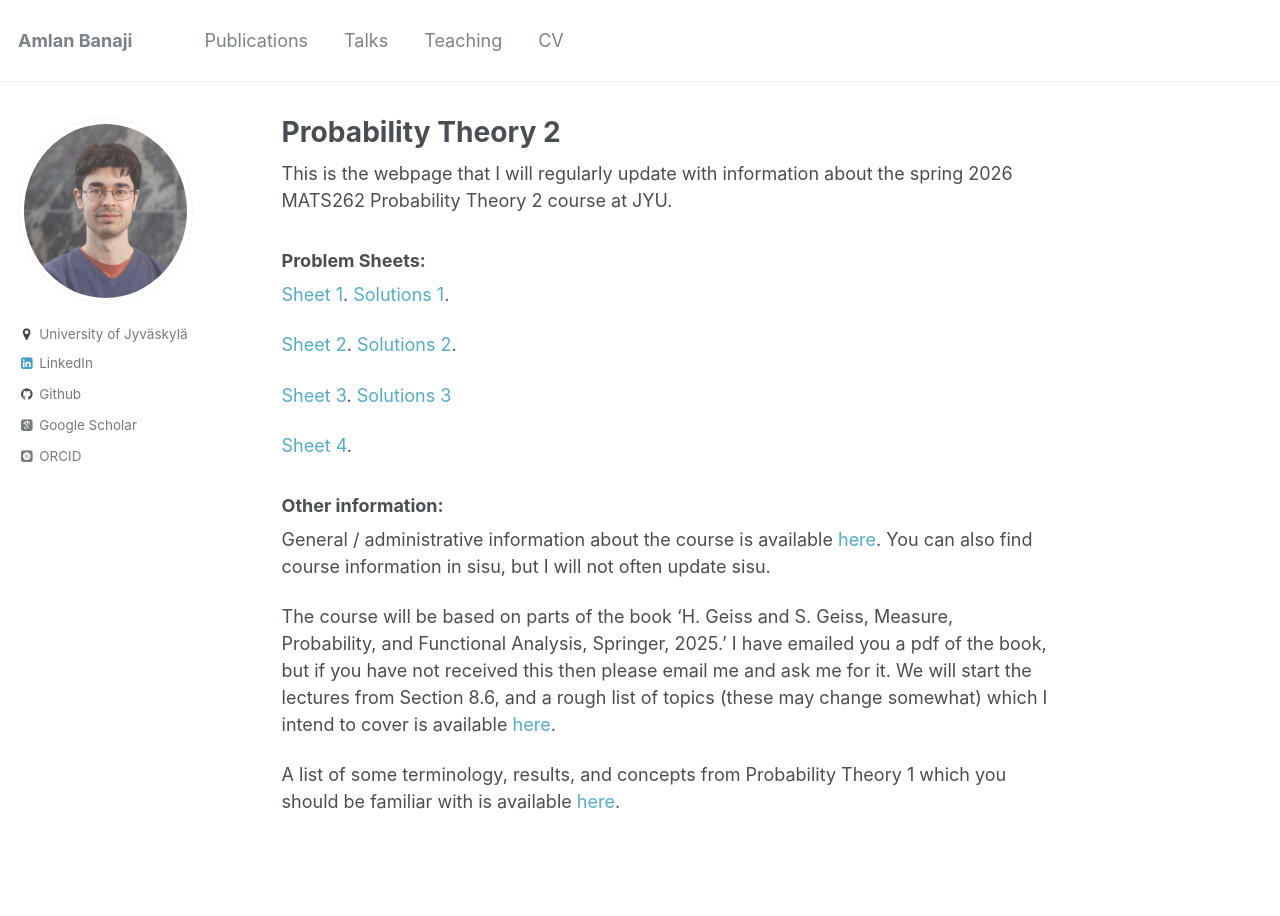
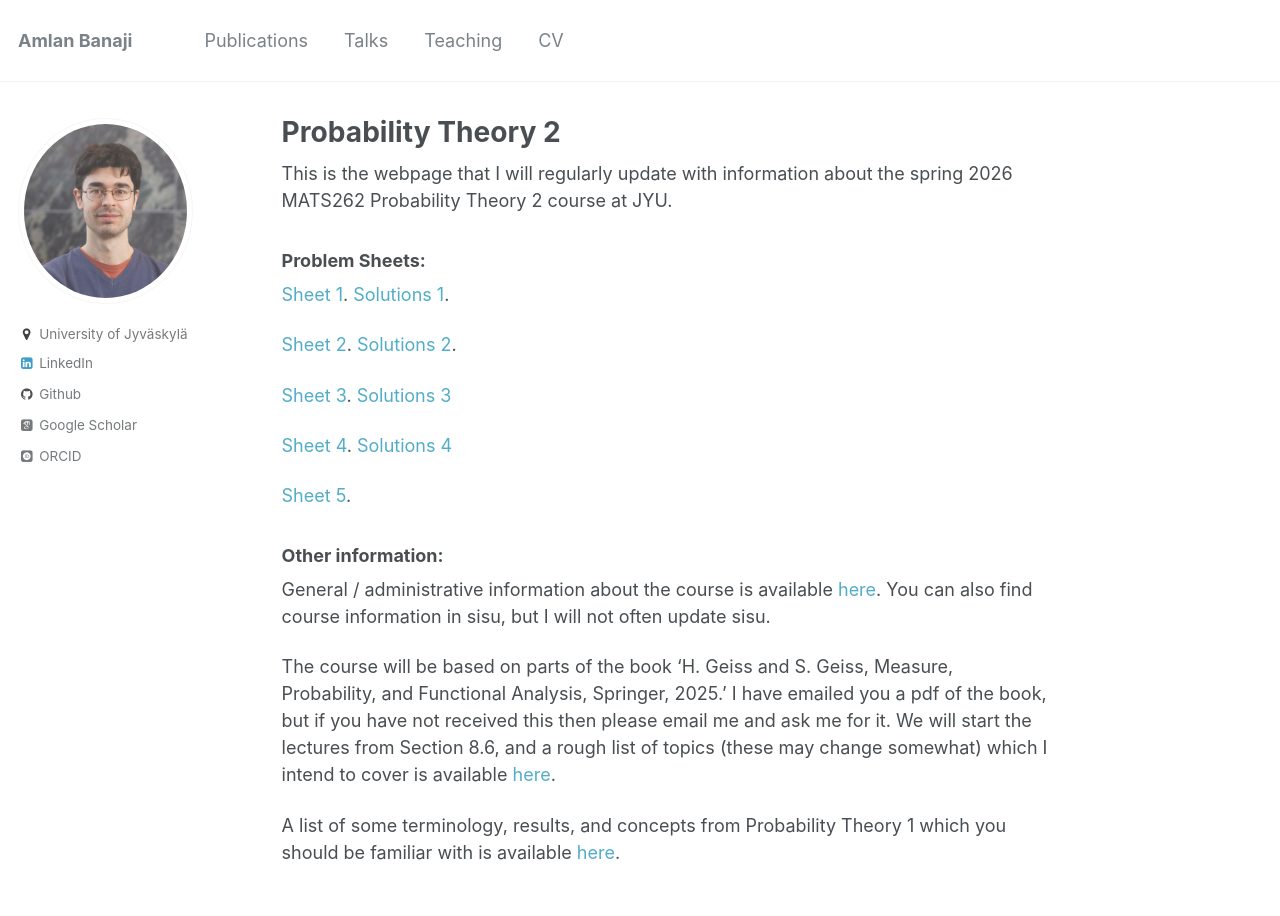
Before and after one commit to amlan-banaji/amlan-banaji.github.io, a Jekyll site: the page built from _pages/probability2026.md, in a window 1280 px wide. Built offline with Jekyll 4.4.1, drawn with Linux system fonts in a browser that asks for light colours; some web fonts are replaced.

Commit message:
probability sheet 5

```diff
--- a/_pages/probability2026.md
+++ b/_pages/probability2026.md
@@ -11,9 +11,11 @@ This is the webpage that I will regularly update with information about the spri
 
 [Sheet 2](https://amlan-banaji.github.io/files/Probability2-2.pdf). [Solutions 2](https://amlan-banaji.github.io/files/Probability2-2-soln.pdf).
 
-[Sheet 3](https://amlan-banaji.github.io/files/Probability2-3.pdf).  [Solutions 3](https://amlan-banaji.github.io/files/Probability2-3-soln.pdf)
+[Sheet 3](https://amlan-banaji.github.io/files/Probability2-3.pdf). [Solutions 3](https://amlan-banaji.github.io/files/Probability2-3-soln.pdf)
 
-[Sheet 4](https://amlan-banaji.github.io/files/Probability2-4.pdf).
+[Sheet 4](https://amlan-banaji.github.io/files/Probability2-4.pdf). [Solutions 4](https://amlan-banaji.github.io/files/Probability2-4-soln.pdf)
+
+[Sheet 5](https://amlan-banaji.github.io/files/Probability2-5.pdf).
 
 ### Other information:
 
```
Also changed, not shown: 2 other files.
